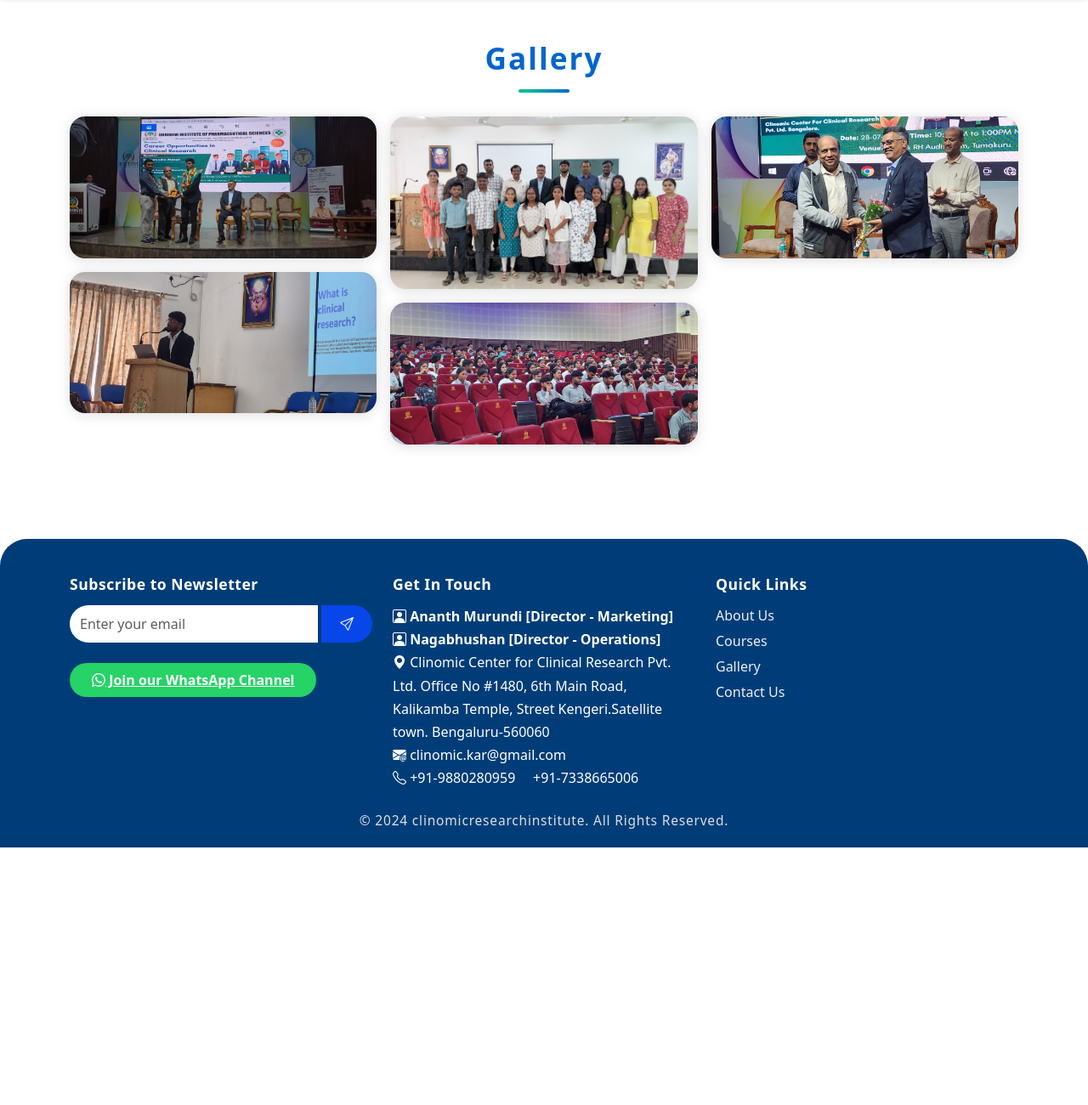
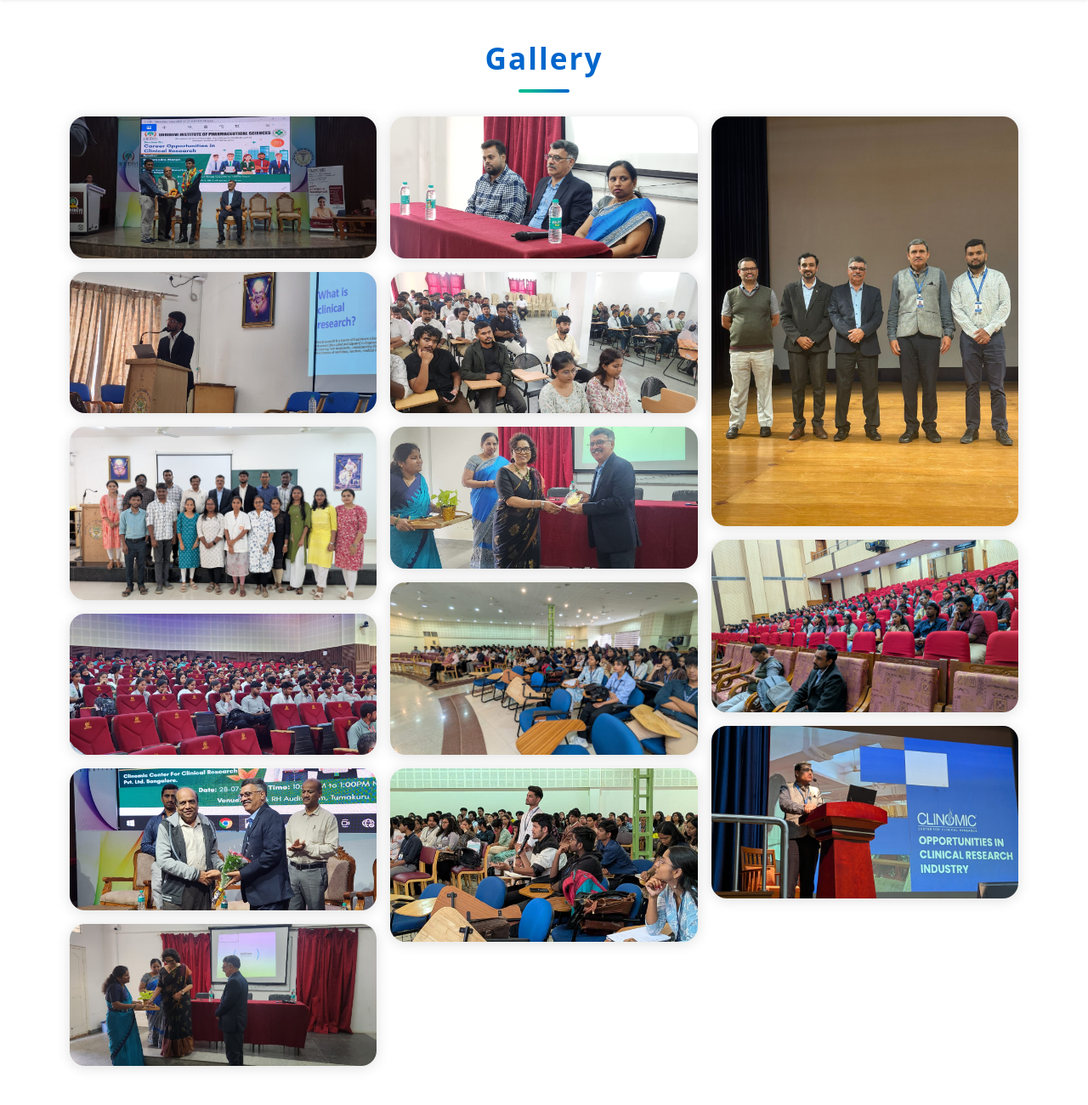
Before and after one commit to Vedahmath/clinomic-website, a website: page public/gallery.html in a window 1280 px wide. Shown: the part 140-1440 px from the top of the page at 85% size. Before the commit the page ends 1137 px from the top, so only its background shows below. Drawn offline with nearby package versions, Linux system fonts and the light colour scheme.

Commit message:
added new pics

```diff
--- a/public/gallery.html
+++ b/public/gallery.html
@@ -168,6 +168,15 @@
     <img src="gallery/pic3.jpg" alt="Gallery image" loading="lazy">
      <img src="gallery/pic4.jpg" alt="Gallery image" loading="lazy">
       <img src="gallery/pic5.jpg" alt="Gallery image" loading="lazy">
+     <img src="gallery/pic6.jpg" alt="Gallery image" loading="lazy">
+ <img src="gallery/pic7.jpg" alt="Gallery image" loading="lazy">
+  <img src="gallery/pic8.jpg" alt="Gallery image" loading="lazy">
+   <img src="gallery/pic9.jpg" alt="Gallery image" loading="lazy">
+    <img src="gallery/pic10.jpg" alt="Gallery image" loading="lazy">
+     <img src="gallery/pic11.jpg" alt="Gallery image" loading="lazy">
+ <img src="gallery/pic12.jpg" alt="Gallery image" loading="lazy">
+ <img src="gallery/pic13.jpg" alt="Gallery image" loading="lazy">
+ <img src="gallery/pic14.jpg" alt="Gallery image" loading="lazy">
     <!-- Add more <img> tags as needed -->
   </div>
 </div>
```
Also changed, not shown: public/gallery/pic10.jpg (added), public/gallery/pic11.jpg (added), public/gallery/pic12.jpg (added), public/gallery/pic13.jpg (added), public/gallery/pic14.jpg (added), public/gallery/pic15.jpg (added), public/gallery/pic6.jpg (added), public/gallery/pic7.jpg (added), public/gallery/pic8.jpg (added), public/gallery/pic9.jpg (added).
